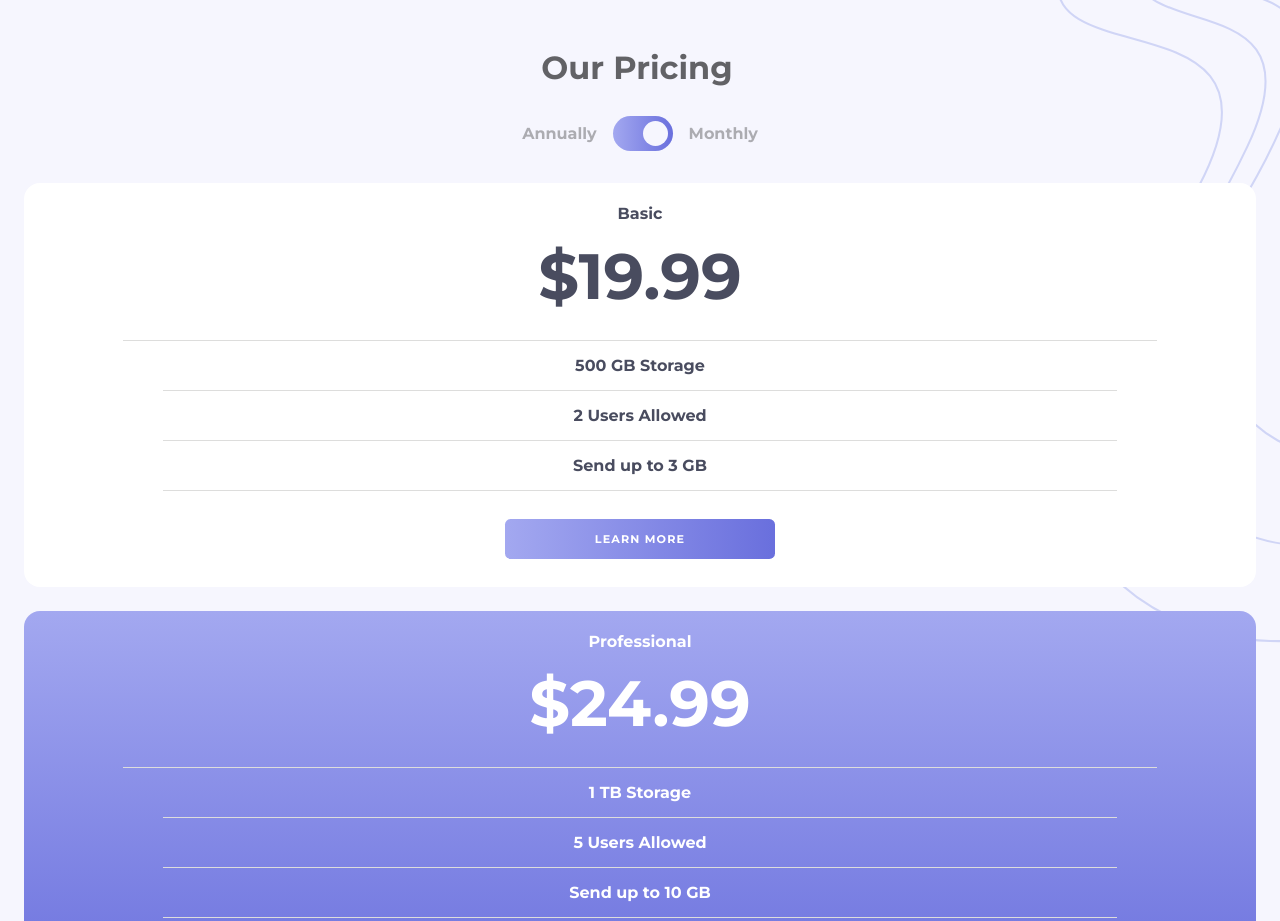
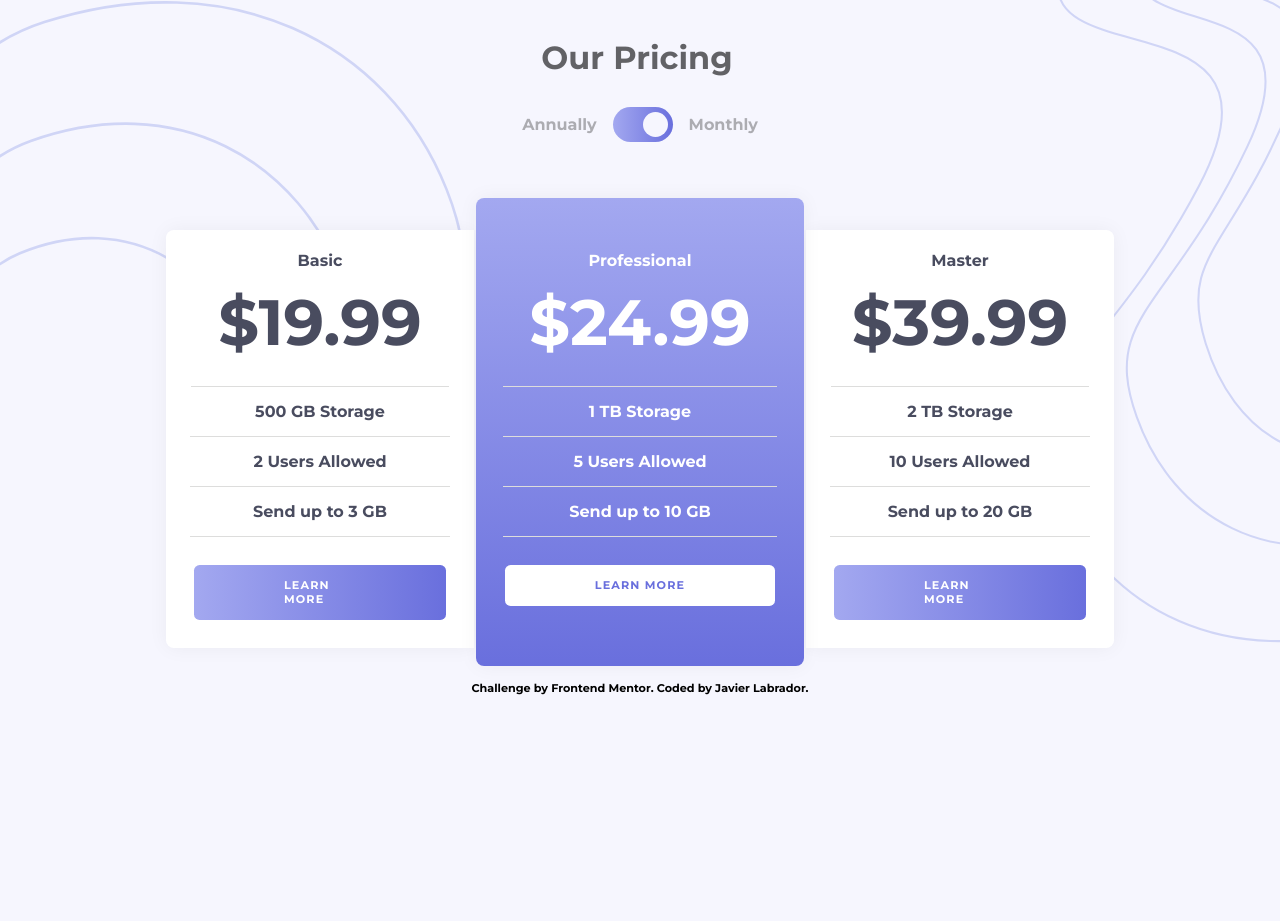
Before and after one commit to Jalch0/pricing-component-with-toggle-master, a plain HTML site: page index.html in a window 1280 px wide. Shown: the top 921 px of the page. After the commit the page ends 800 px from the top, so only its background shows below. Drawn offline with Linux system fonts and the light colour scheme.

Commit message:
Finish css

```diff
--- a/css/styles.css
+++ b/css/styles.css
@@ -14,7 +14,7 @@ body {
 }
 
 .title {
-    margin-top: 1.5em;
+    margin-top: 1.2em;
     margin-left: .6em;
     font-weight: bold;
     opacity: .6;
@@ -103,11 +103,19 @@ body::after {
     z-index: -1;
 }
 
-/* container  */
-
-.container{
+body::before {
+    position: fixed;
+    content:"";
+    width: 50%;
+    height: 50%;
+    background-image:url(/images/bg-bottom.svg);
+    background-size: contain;
+    background-repeat: no-repeat;
+    background-position: left bottom;
+    z-index: -1;
 }
 
+/* container  */
 
 h2 {
     font-size: 1.3em;
@@ -116,10 +124,11 @@ h2 {
 
 .card {
     display: flex;
-    flex-direction:column;
+    flex-direction: column;
     align-items:center;
     margin: 1.5em;
-    border-radius: 1em;
+    border-radius: .5em;
+    box-shadow: 0 0 20px rgba(0,0,0,.05);
 }
 
 .cardtitle {
@@ -136,7 +145,9 @@ h2 {
     text-align: center;
 }
 
-.capacity {
+/* This is a global alignment for every element in a card */
+
+.alignment {
     border-bottom: 1px solid #DDDDDC;
     padding: 15px;
     width: 75%;
@@ -144,22 +155,6 @@ h2 {
     text-align: center;
 }
 
-.users {
-    border-bottom: 1px solid #DDDDDC;
-    padding: 15px;
-    margin: 0;
-    width: 75%;
-    text-align: center;
-
-}
-
-.memory {
-    border-bottom: 1px solid #DDDDDC;
-    padding: 15px;
-    margin: 0;
-    width: 75%;
-    text-align: center;
-}
 
 .bottom {
     font-size: .7em;
@@ -191,24 +186,61 @@ h2 {
     color: white;
 }
 
-.capacityprof {
-
-}
 
 .bottomprofessional {
     background: white;
     color: var(--Blue2);
 }
 
-/* Master  */
 
+/* footer */
 
+.attribution {
+    font-size: .7em;
+    text-align: center;
+}
+
+.afooter {
+    text-decoration: none;
+    cursor: pointer;
+    color: black;
+}
 
 
 @media screen and (min-width: 375px){
 
+    .container{
+        display: inline-flex;
+        justify-content: center;
+        width: 100%;
+        margin: 3em 0 0 0;
+    }
+    .card{
+    }
+    .cardbasic {
+        margin: 2em 10.4em 0 10.4em;
+    }
+    .borderbasic {
+        border-top-right-radius: 0;
+        border-bottom-right-radius: 0;
+    }
+    .bordermaster{
+        border-top-left-radius: 0;
+        border-bottom-left-radius: 0;
+    }
+
+    .cardprofessional {
+        margin: 0;
+        padding: 2em 0.1em 2em 0.1em;
+        position: absolute;
+    }
+
+    .attribution {
+        margin: 3em;
+    }
 }
 
 @media screen and (min-width: 1024px) {
 
+
 }
--- a/index.html
+++ b/index.html
@@ -22,13 +22,13 @@
     </div>
   </header>
   <div class="container">
-    <div class="card cardbasic">
+    <div class="card cardbasic borderbasic">
         <h2 class="cardtitle">Basic</h2>
         <p class="pricemonthly">&dollar;19.99</p>
                 <!-- &dollar;199.99 -->
-        <p class="capacity">500 GB Storage</p>
-        <p class="users">2 Users Allowed</p>
-        <p class="memory">Send up to 3 GB</p>
+        <p class="alignment">500 GB Storage</p>
+        <p class="alignment">2 Users Allowed</p>
+        <p class="alignment">Send up to 3 GB</p>
         <a class="bottom bottombasic" href="#">Learn More</a>
     </div>
 
@@ -36,26 +36,27 @@
       <h2 class="cardtitle">Professional</h2>
       <p class="pricemonthly">&dollar;24.99</p>
       <!-- &dollar;249.99 -->
-      <p class="capacity">1 TB Storage</p>
-      <p class="users">5 Users Allowed</p>
-      <p class="memory">Send up to 10 GB</p>
+      <p class="alignment">1 TB Storage</p>
+      <p class="alignment">5 Users Allowed</p>
+      <p class="alignment">Send up to 10 GB</p>
       <a href="#" class="bottom bottomprofessional">Learn More</a>
     </div>
-    <div class="card cardbasic">
+    <div class="card cardbasic bordermaster">
       <h2 class="cardtitle">Master</h2>
       <p class="pricemonthly">&dollar;39.99</p>
       <!-- &dollar;399.99 -->
-      <p class="capacity">2 TB Storage</p>
-      <p class="users">10 Users Allowed</p>
-      <p class="memory">Send up to 20 GB</p>
+      <p class="alignment">2 TB Storage</p>
+      <p class="alignment">10 Users Allowed</p>
+      <p class="alignment">Send up to 20 GB</p>
       <a href="#" class="bottom bottombasic">Learn More</a>
     </div>
 
   </div>
 
   <div class="attribution">
-    Challenge by <a href="https://www.frontendmentor.io?ref=challenge" target="_blank">Frontend Mentor</a>.
-    Coded by <a href="#">Your Name Here</a>.
+    Challenge by <a class="afooter" href="https://www.frontendmentor.io?ref=challenge" target="_blank">Frontend Mentor</a>.
+    Coded by <a class="afooter" href="https://github.com/Jalch0">Javier Labrador</a>.
   </div>
+
 </body>
 </html>
```
